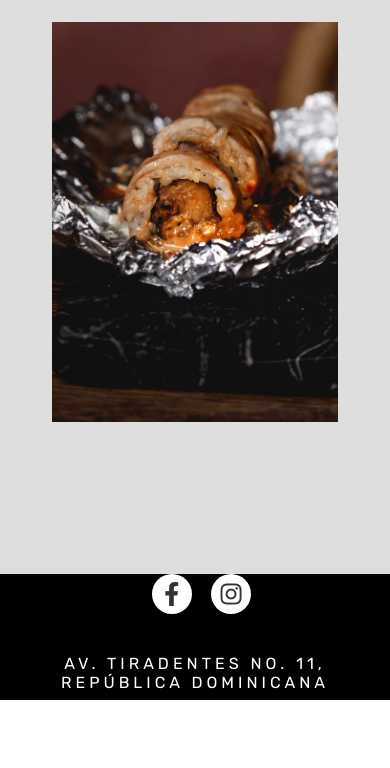
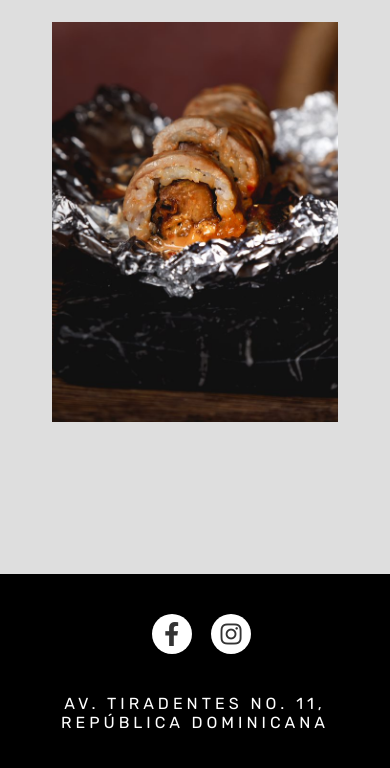
Before and after one commit to GregorickLiriano/foodinvestdr, a plain HTML site: page index.html in a window 390 px wide. Shown: the part 9246-10014 px from the top of the page. Before the commit the page ends 9946 px from the top, so only its background shows below. Drawn offline with nearby package versions, Linux system fonts and the light colour scheme; files whose address does not match are found by name.

Commit message:
Footer Responsive

```diff
--- a/Sass/estilos.scss
+++ b/Sass/estilos.scss
@@ -274,7 +274,7 @@ body {
     }
     footer {
       width: 100%;
-      padding: 0 0.5rem;
+      padding: 2.5rem 0.5rem;
     }
   }
 }
```
Also changed, not shown: Sass/estilos.css, 1 other file.
